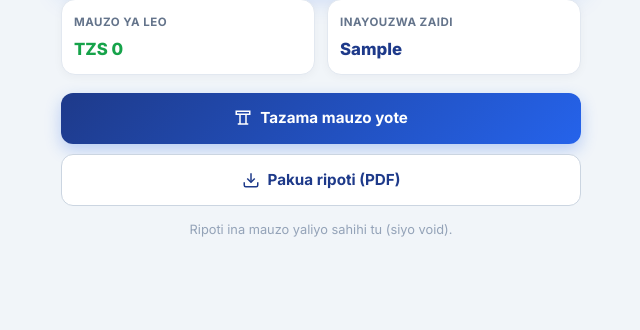
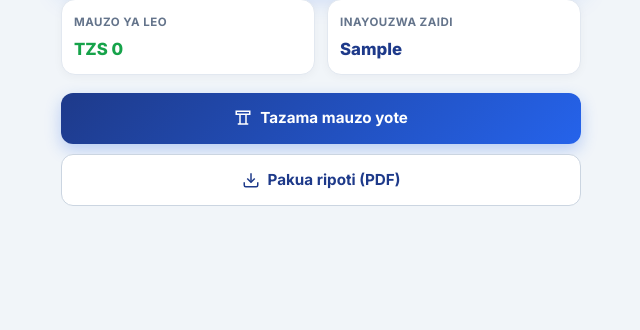
Before and after one commit to salimuhasani/nekeza, a Flask app: template templates/dashboard_boss.html in a window 1280 px wide. Shown: the part 311-641 px from the top of the page, without its empty margins (319-959 px from the left). Run offline with Flask 3, Linux system fonts and the light colour scheme; the template is opened without the code that fills it: most values are stand-ins (such as "Sample title", 1, 10 or a date in 2020); some libraries are stand-ins or nearby versions.

Commit message:
Update dashboard_boss.html

```diff
--- a/templates/dashboard_boss.html
+++ b/templates/dashboard_boss.html
@@ -230,7 +230,7 @@
     </form>
   </div>
 
-  <p class="db-note">Ripoti ina mauzo yaliyo sahihi tu (siyo void).</p>
+  <p class="db-note"></p>
 </div>
 {% endblock %}
 {% block scripts %}
```
